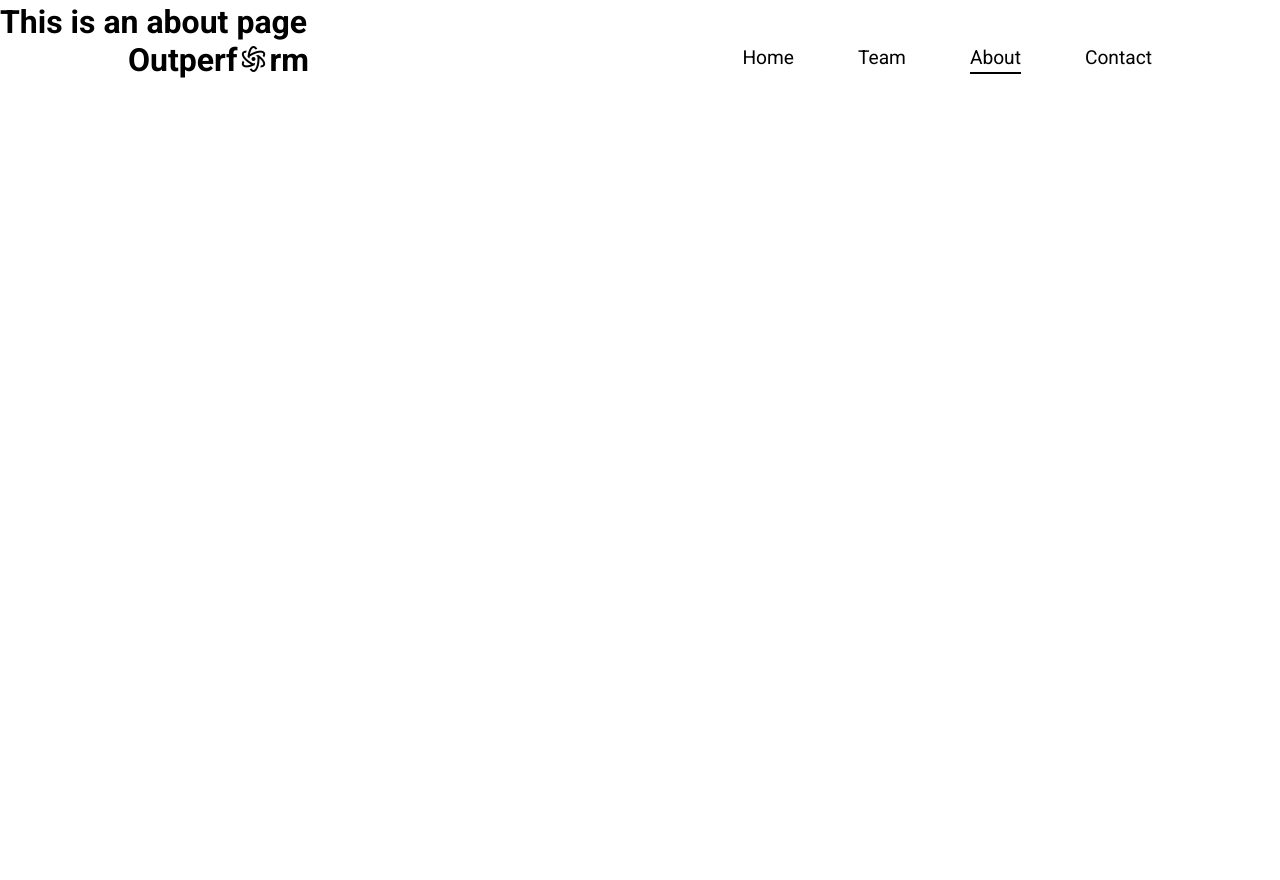
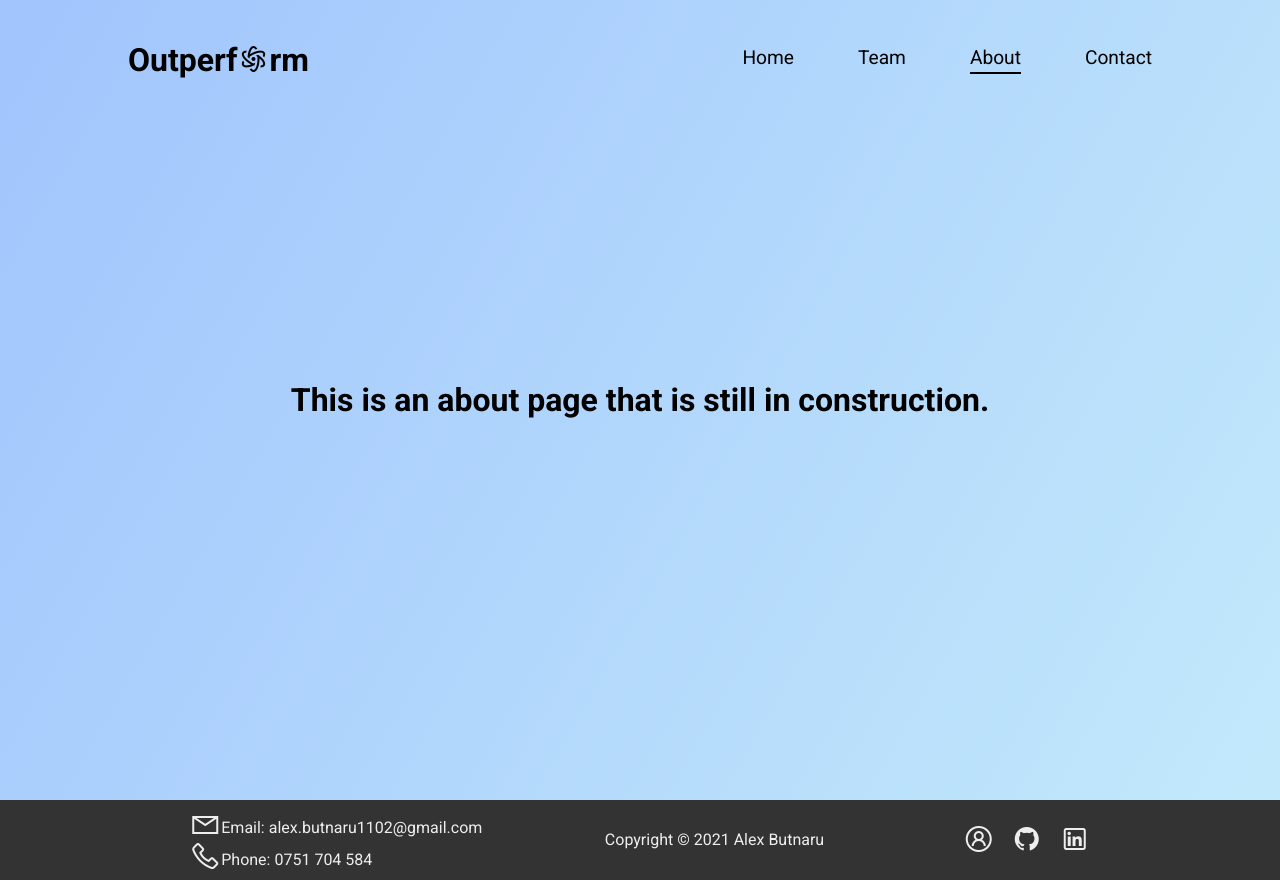
Before and after one commit to alexbtnr/interactively-recruitment, a Vue app: page /#/about in a window 1280 px wide. Before the commit the page ends 800 px from the top, so only its background shows below. Built offline with nearby package versions, Linux system fonts and the light colour scheme.

Commit message:
Created and styled the about page

```diff
--- a/src/components/Footer.vue
+++ b/src/components/Footer.vue
@@ -49,9 +49,6 @@
   footer {
     background: #333;
     color: #eee;
-    /* position: fixed;
-    bottom: 0;
-    left: 0; */
     width: 100%;
   }
 
@@ -59,6 +56,7 @@
     display: flex;
     justify-content: space-around;
     align-items: center;
+    width: 100%;
     height: 5rem;
   }
 
--- a/src/views/About.vue
+++ b/src/views/About.vue
@@ -1,5 +1,35 @@
 <template>
   <div class="about">
-    <h1>This is an about page</h1>
+    <div class="about-background">
+      <div class="container">
+        <h1>This is an about page that is still in construction.</h1>
+      </div>
+    </div>
+    <Footer />
   </div>
 </template>
+
+<script>
+  import Footer from "../components/Footer.vue";
+  export default {
+    name: "About",
+    components: {
+      Footer,
+    },
+  };
+</script>
+
+<style>
+  .about-background {
+    background-image: linear-gradient(120deg, #a1c4fd 0%, #c2e9fb 100%);
+    min-height: 100vh;
+    display: flex;
+    justify-content: center;
+    align-items: center;
+  }
+  .about .container {
+    display: flex;
+    justify-content: center;
+    align-items: center;
+  }
+</style>
```
